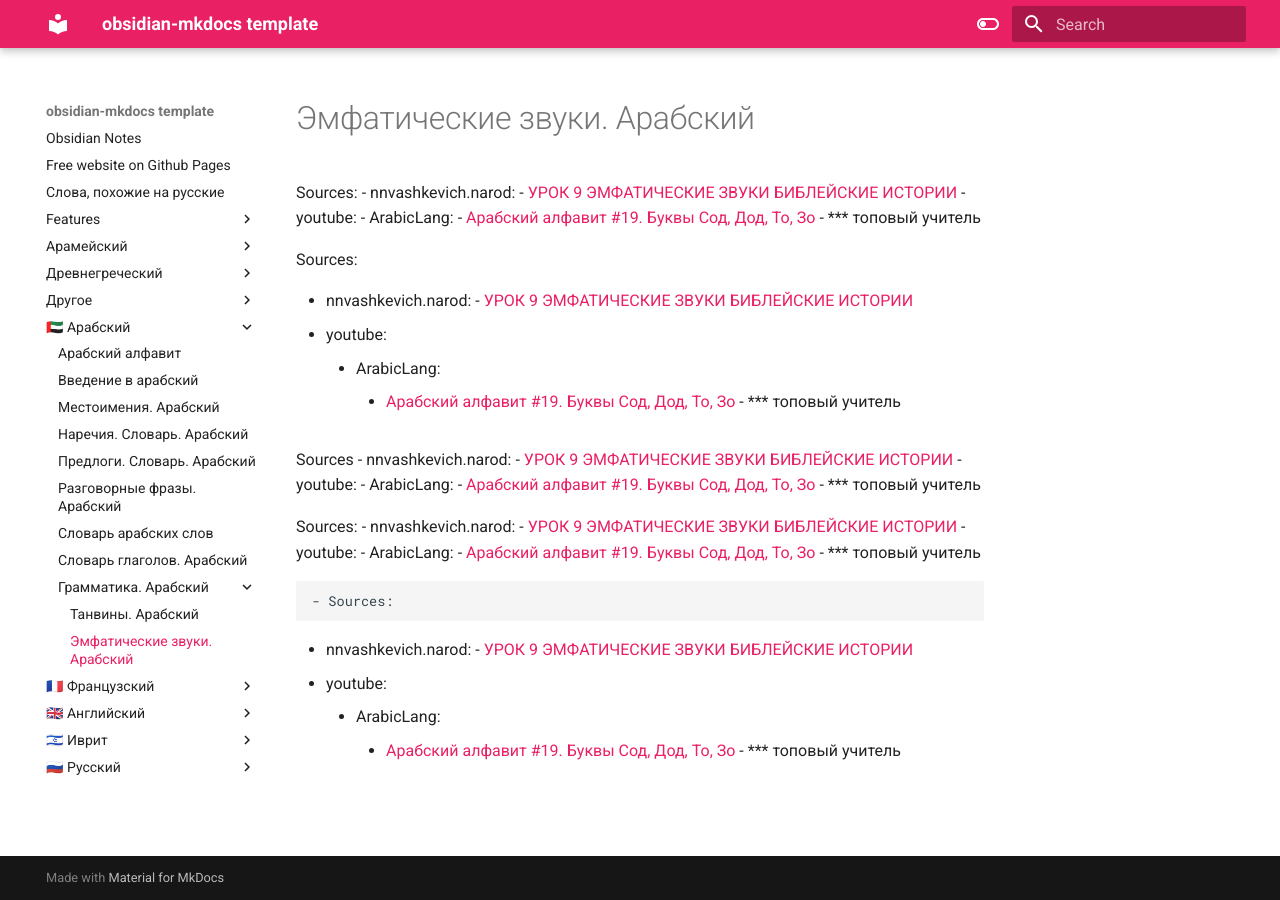
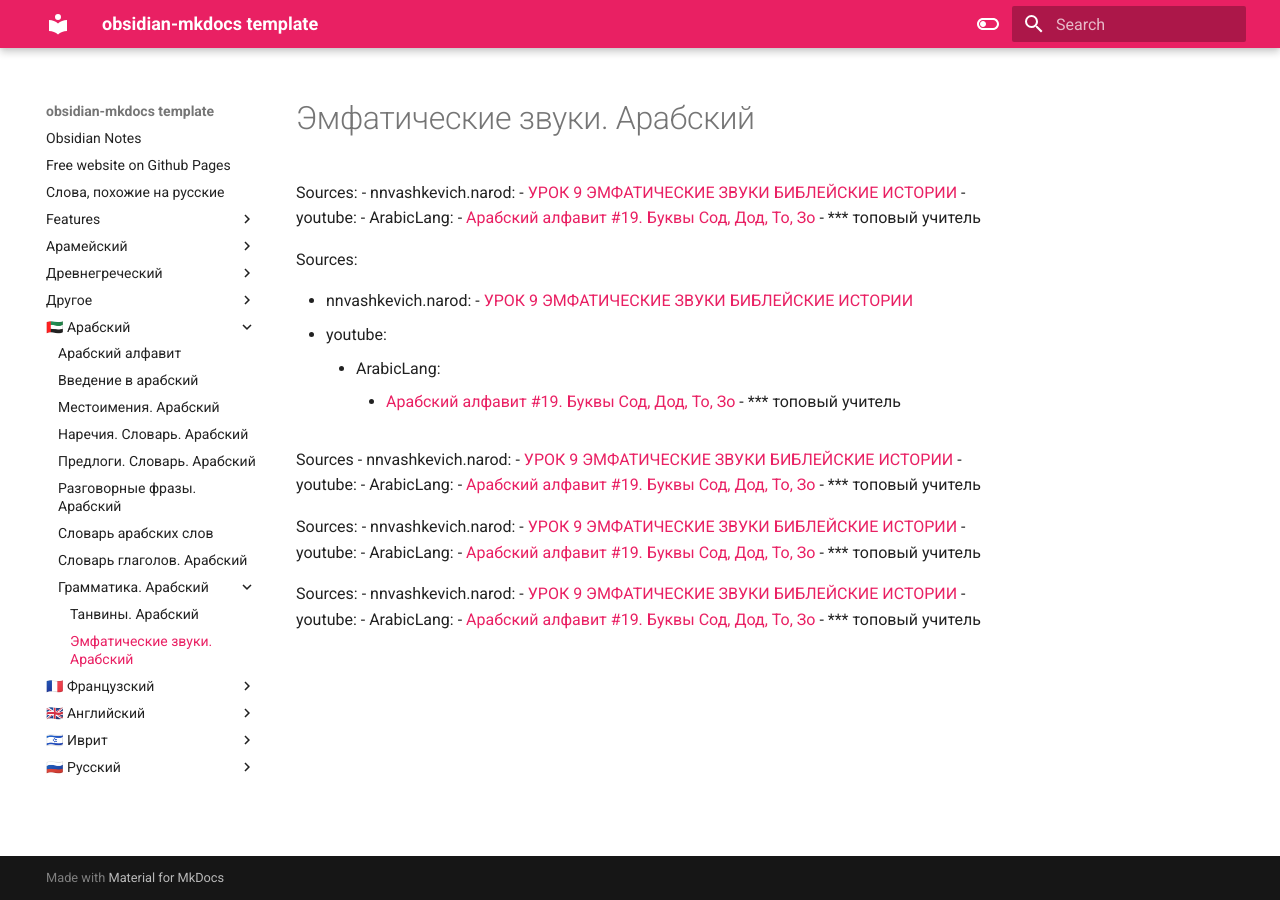
Before and after one commit to 1div243/1div243_temp_.github.io, an MkDocs documentation site: the page built from docs/🇦🇪 Арабский/Грамматика. Арабский/Эмфатические звуки. Арабский.md, in a window 1280 px wide. Built offline with MkDocs 1.6.1 and Material for MkDocs 9.7.7, drawn with Linux system fonts in a browser that asks for light colours.

```diff
--- a/docs/🇦🇪 Арабский/Грамматика. Арабский/Эмфатические звуки. Арабский.md
+++ b/docs/🇦🇪 Арабский/Грамматика. Арабский/Эмфатические звуки. Арабский.md
@@ -32,7 +32,7 @@ Sources:
 		- [Арабский алфавит #19. Буквы Сод, Дод, То, Зо ](https://youtu.be/EeqDXxbrKAI) - *** топовый учитель
 
 
-	- Sources:
+   Sources:
  - nnvashkevich.narod:
 		- [УРОК 9 ЭМФАТИЧЕСКИЕ  ЗВУКИ БИБЛЕЙСКИЕ ИСТОРИИ](http://nnvashkevich.narod.ru/kng/CIMCEM/CeM09.htm)
  - youtube:
```
